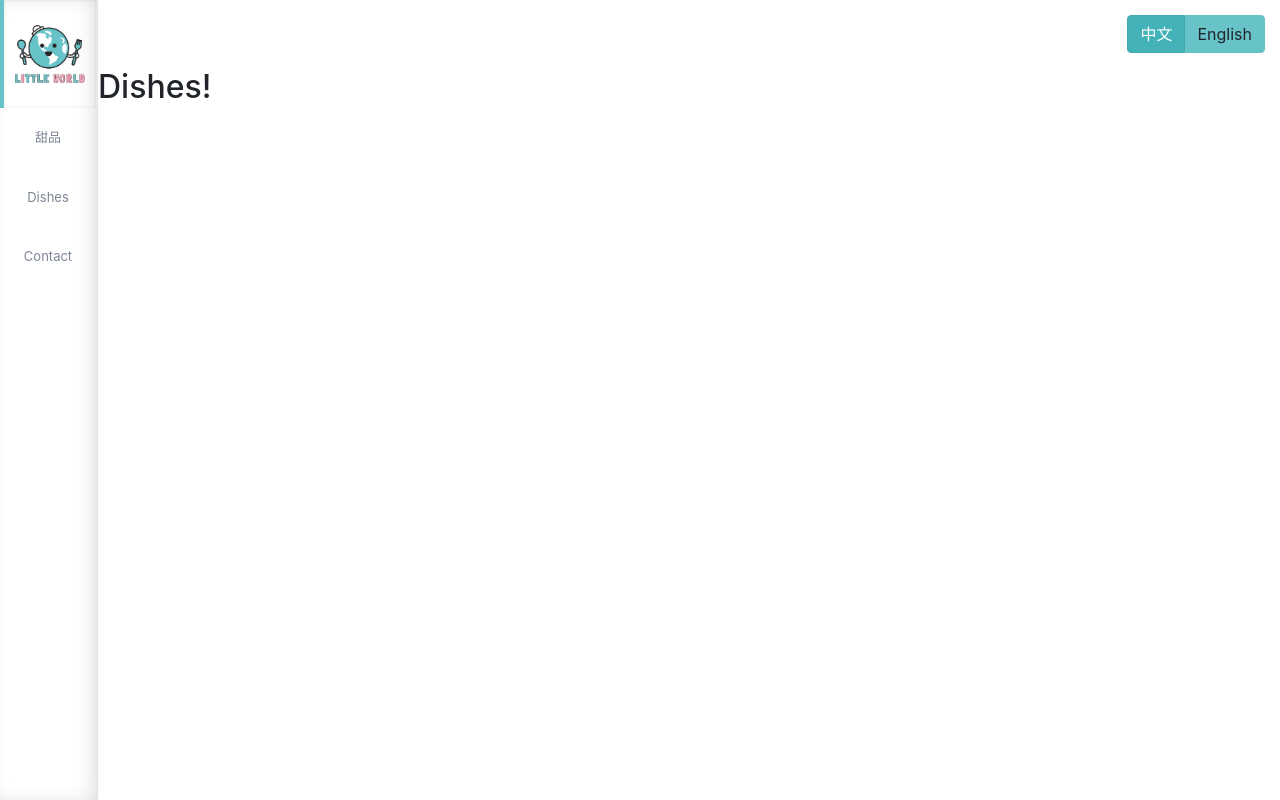
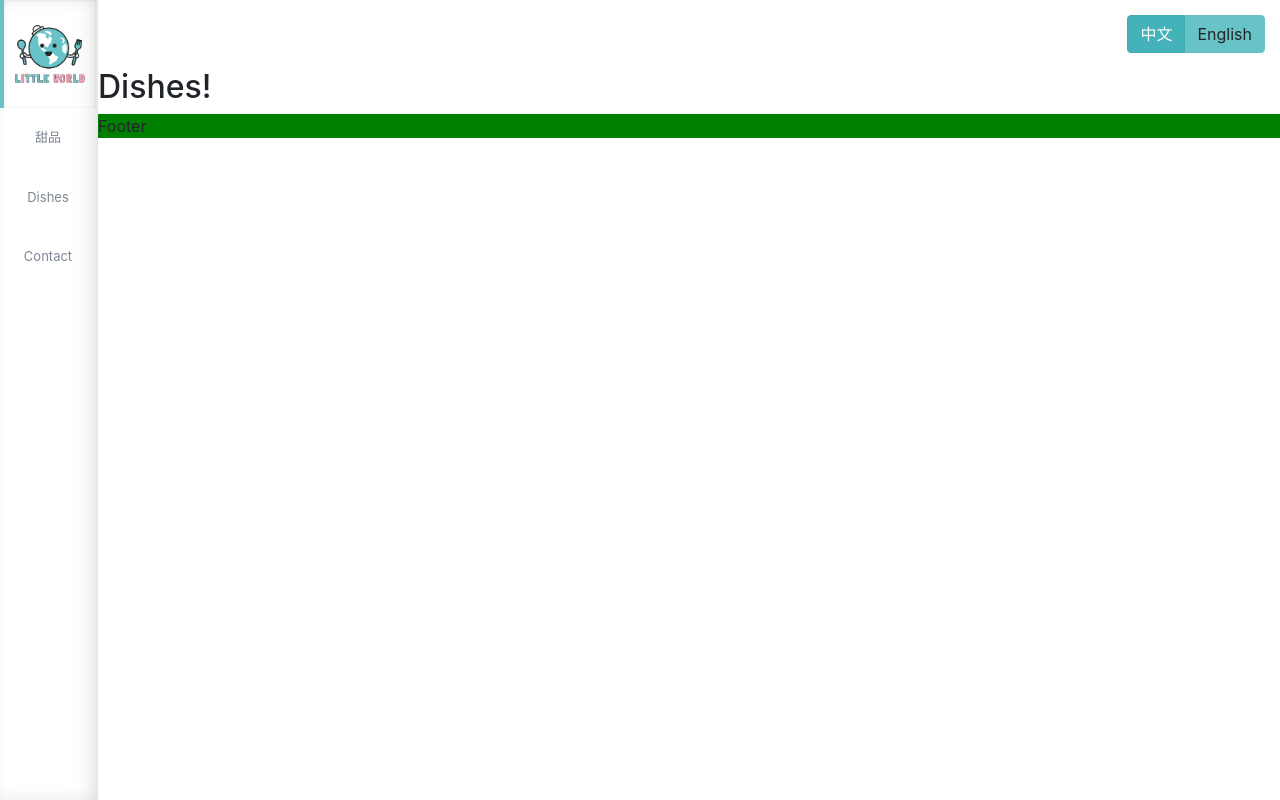
Before and after one commit to CAMIRO/littleWorld, a React (Create React App) app in the folder client/: page /dishes in a window 1280 px wide. Built offline with nearby package versions, Linux system fonts and the light colour scheme.

Commit message:
first steps footer

```diff
--- a/client/src/App.tsx
+++ b/client/src/App.tsx
@@ -1,8 +1,9 @@
 import React from "react";
 import styled from "styled-components";
-import { AppNavBar } from "./components/AppNavBar";
+import { AppNavBar } from "./components/appNavBar";
 import { LanguageProvider } from "./containers/language";
 import { Routes } from "./routes";
+
 
 const App: React.FC = () => {
   return (
--- a/client/src/components/AppNavBar.tsx
+++ b/client/src/components/AppNavBar.tsx
@@ -3,16 +3,9 @@ import styled from 'styled-components'
 import { Link } from "react-router-dom";
 import { Text } from "../containers/language";
 
-export const AppNavBar: React.FC = () => {
-
-  const onchangeTab = () => {
-
-  }
-
-  return (
+export const AppNavBar: React.FC = () => (
   <Wrapper>
     <MenuContainer>
-
       <Nav>
         <ul>
           <LI>
@@ -35,9 +28,7 @@ export const AppNavBar: React.FC = () => {
       </Nav>
     </MenuContainer>
   </Wrapper>
-
 )
-}
 const Wrapper = styled.div`
   width: 96px;
   min-width: 98px;
--- /dev/null
+++ b/client/src/components/footer.tsx
@@ -0,0 +1,14 @@
+import React from 'react'
+import styled from 'styled-components'
+
+
+export const Footer: React.FC = () => (
+    <Wrapper>
+        Footer
+    </Wrapper>
+)
+
+const Wrapper = styled.div`
+flex: 1;
+background-color: green;
+`
--- a/client/src/routes.tsx
+++ b/client/src/routes.tsx
@@ -5,6 +5,7 @@ import styled from 'styled-components'
 
 // Components
 import LanguageSelector from "./components/languageSelector";
+import { Footer } from "./components/footer"
 // Views
 import { Home } from "./views/home"
 import { Desserts } from "./views/desserts";
@@ -38,6 +39,7 @@ export const Routes: React.FC<routesProps> = ({ }) => {
           <Home />
         </Route>
       </Switch>
+      <Footer />
     </Wrapper>
   );
 };
```
Lines whose indentation alone changed are shown as unchanged.
